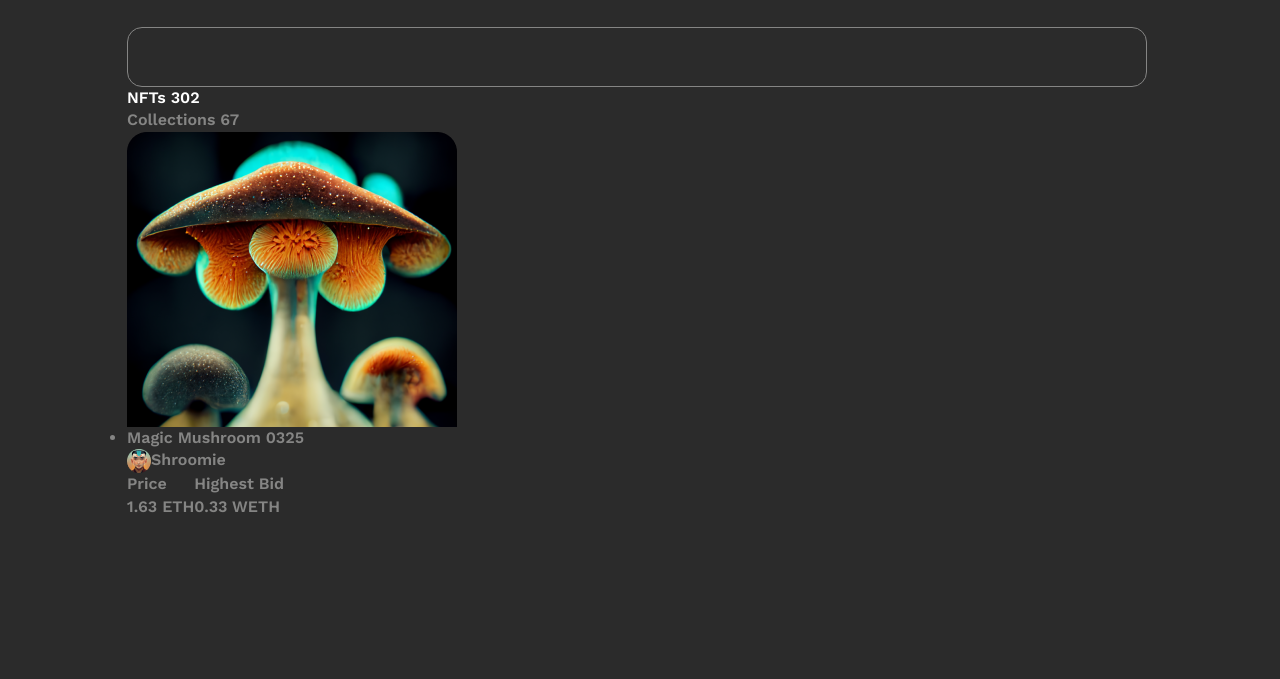
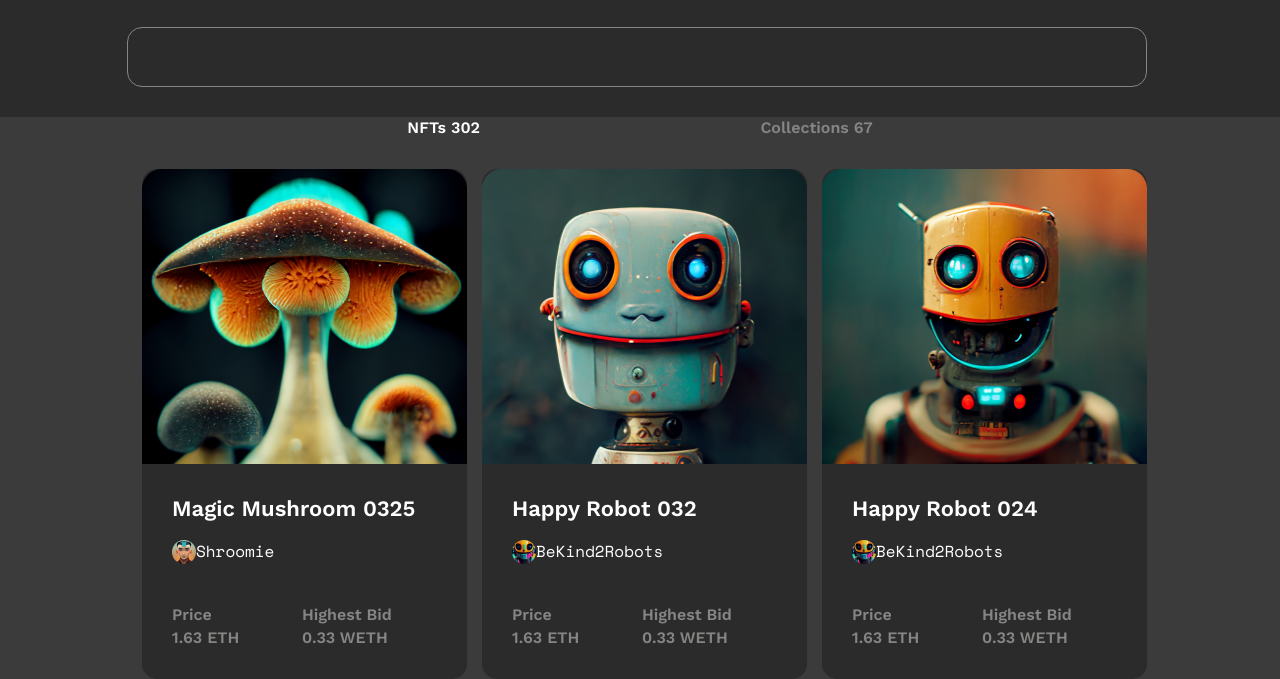
Before and after one commit to Shekhri/Team, a plain HTML site: page marketplace.html in a window 1280 px wide. Shown: the part 185-864 px from the top of the page. Before the commit the page ends 825 px from the top, so only its background shows below. Drawn offline with nearby package versions, Linux system fonts and the light colour scheme.

Commit message:
second code

```diff
--- a/css/marketplace.css
+++ b/css/marketplace.css
@@ -5,7 +5,7 @@
     padding: 20px 20px;
     color: #858584;
     font-size: 16px;
-    font-family: Work+Sans;
+    font-family: Work Sans;
     font-weight: 400;
     line-height: 22.40px;
     word-wrap: break-word;
@@ -18,7 +18,7 @@
 }
 .nft__ul--li-img{
     width: 100%;
-    width: 330px;
+    width: 325px;
     height: 295px;
 }
 .nft__ul--li-image{
@@ -53,12 +53,83 @@ color: #858584;
  word-wrap: break-word;
  }
  .nft__ul--li{
-
-color: #858584;
+   width: 325px;
+ color: #858584;
  font-size: 16px;
  font-family: Work Sans;
  font-weight: 600;
  text-transform: capitalize;
  line-height: 22.40px;
- word-wrap: break-word
+ word-wrap: break-word;
+ height: auto 173px;
+ background-color: #2B2B2B;
+ border-radius: 15px;
+ margin-left: 15px;
+
  }
+ .nft__ul--li-p{
+
+ color: white;
+ font-size: 22px;
+ font-family: Work Sans;
+ font-weight: 600;
+ text-transform: capitalize;
+ line-height: 30.80px;
+ word-wrap: break-word;
+ }
+ .nft__ul--li-p-a{
+
+color: white;
+ font-size: 16px;
+ font-family: Space Mono;
+ font-weight: 400;
+ line-height: 22.40px;
+ word-wrap: break-word;
+ }
+ .right{
+
+    width: 130px;
+
+ }
+ .nft__bottom{
+    padding-top: 40px;
+    align-items: center;
+
+ }
+ .nft__ul{
+    list-style-type: none;
+    display: flex;
+    flex-wrap: wrap;
+
+ }
+ .all{
+    padding: 30px 30px;
+ }
+ .left{
+    width: 130px;
+    padding-left: 0px;
+
+ }
+ .nft-top{
+    margin-top: 15px;
+ }
+ .nft{
+
+    background-color: #3B3B3B;
+
+
+ }
+ .nft__section{
+    margin-top: 30px;
+ }
+ .nft-top-m{
+    display: flex;
+    justify-content: space-evenly;
+    margin-bottom: 30px;
+ }
+ .container{
+    max-width: 1046px;
+    width: 100%;
+    margin: 0 auto;
+    padding: 0 10px;
+}
--- a/marketplace.html
+++ b/marketplace.html
@@ -1,16 +1,24 @@
 <!DOCTYPE html>
 <html lang="en">
+
 <head>
     <meta charset="UTF-8">
     <meta name="viewport" content="width=device-width, initial-scale=1.0">
     <link rel="preconnect" href="https://fonts.googleapis.com">
     <link rel="preconnect" href="https://fonts.gstatic.com" crossorigin>
-<link href="https://fonts.googleapis.com/css2?family=Work+Sans:wght@100;200;300;400;500;600;700;800;900&display=swap" rel="stylesheet">
+    <link
+        href="https://fonts.googleapis.com/css2?family=Work+Sans:wght@100;200;300;400;500;600;700;800;900&display=swap"
+        rel="stylesheet">
     <link href='https://unpkg.com/boxicons@2.1.4/css/boxicons.min.css' rel='stylesheet'>
+    <link rel="preconnect" href="https://fonts.googleapis.com">
+    <link rel="preconnect" href="https://fonts.gstatic.com" crossorigin>
+    <link href="https://fonts.googleapis.com/css2?family=Space+Mono:ital,wght@0,400;0,700;1,400;1,700&display=swap"
+        rel="stylesheet">
     <link rel="stylesheet" href="./css/static.css">
     <link rel="stylesheet" href="./css/marketplace.css">
     <title>marketplace</title>
 </head>
+
 <body>
     <div class="container">
         <!-- header compomemt start -->
@@ -42,42 +50,113 @@
             <p class="hero__p">Browse through more than 50k NFTs on the NFT Marketplace.
             </p>
             <form>
-                  <input class="hero__input" type="text"  Search your favourite NFTs>
+                <input class="hero__input" type="text" Search your favourite NFTs>
             </form>
         </div>
+
+    </div>
     <div class="nft">
-            <p class="nft__p">NFTs  302</p>
+        <div class="container">
+            <div class="nft__section">
+                <div class="nft-top-m">
+                    <p class="nft__p">NFTs 302</p>
                     <p class="nft__p-active">Collections 67</p>
+                </div>
+
+                <ul class="nft__ul">
+
+                    <div class="nft">
+
+
                         <ul class="nft__ul">
                             <li class="nft__ul--li">
-                    <img class="nft__ul--li-img" src="./assets/images/nft/beatiful mushroom.png"
-                    width="330px" height="295px"
+                                <img class="nft__ul--li-img" src="./assets/images/nft/beatifulmushroom.png"
                                      alt="beatiful mushroom">
+                                <div class="all">
                                     <p class="nft__ul--li-p">Magic Mushroom 0325</p>
                                     <div class="nft-top">
-                        <img class="nft__ul--li-image" src="./assets/images/nft/avatar.png" alt="image of avatar">
-                        <p class="nft__ul--li-p">
-                        <p class="nft__ul--li-p">Shroomie
+                                        <img class="nft__ul--li-image" src="./assets/images/nft/avatar.png"
+                                            alt="image of avatar">
+
+                                        <p class="nft__ul--li-p-a">Shroomie
                                         </p>
                                     </div>
                                     <div class="nft__bottom">
-                        <div>
+                                        <div class="left">
                                             <p class="nft__top--p">Price</p>
                                             <p class="nft__top--p-n">1.63 ETH</p>
                                         </div>
-                       <div>
+                                        <div class="right">
                                             <p class="nft__top--p">Highest Bid</p>
                                             <p class="nft__top--p-n">0.33 wETH</p>
                                         </div>
 
                                     </div>
+                                </div>
+
+                            </li>
+                            <li class="nft__ul--li">
+                            <img class="nft__ul--li-img" src="./assets/images/nft/coolrobot 2.png"
+                                 alt="beatiful robot2">
+                            <div class="all">
+                                <p class="nft__ul--li-p">Happy Robot 032</p>
+                                <div class="nft-top">
+                                    <img class="nft__ul--li-image" src="./assets/images/nft/bumblebee 2.png"
+                                        alt="image of avatar">
+
+                                    <p class="nft__ul--li-p-a">BeKind2Robots
+                                    </p>
+                                </div>
+                                <div class="nft__bottom">
+                                    <div class="left">
+                                        <p class="nft__top--p">Price</p>
+                                        <p class="nft__top--p-n">1.63 ETH</p>
+                                    </div>
+                                    <div class="right">
+                                        <p class="nft__top--p">Highest Bid</p>
+                                        <p class="nft__top--p-n">0.33 wETH</p>
+                                    </div>
+
+                                </div>
+                            </div>
+                            </li>
+                        </li>
+                        <li class="nft__ul--li">
+                        <img class="nft__ul--li-img" src="./assets/images/nft/coolrobot 3.png"
+                             alt="beatiful robot3">
+                        <div class="all">
+                            <p class="nft__ul--li-p">Happy Robot 024</p>
+                            <div class="nft-top">
+                                <img class="nft__ul--li-image" src="./assets/images/nft/bumblebee 2.png"
+                                    alt="image of avatar">
+
+                                <p class="nft__ul--li-p-a">BeKind2Robots
+                                </p>
+                            </div>
+                            <div class="nft__bottom">
+                                <div class="left">
+                                    <p class="nft__top--p">Price</p>
+                                    <p class="nft__top--p-n">1.63 ETH</p>
+                                </div>
+                                <div class="right">
+                                    <p class="nft__top--p">Highest Bid</p>
+                                    <p class="nft__top--p-n">0.33 wETH</p>
+                                </div>
+
+                            </div>
+                        </div>
+
 
 
 
                         </li>
                         </ul>
                     </div>
+                </ul>
+            </div>
+        </div>
     </div>
 </body>
 <script src="https://unpkg.com/boxicons@2.1.4/dist/boxicons.js"></script>
+
 </html>
```
Also changed, not shown: assets/images/nft/beatifulmushroom.png (renamed from assets/images/nft/beatiful mushroom.png), assets/images/nft/bumblebee 2.png (added), assets/images/nft/coolrobot 2.png (added), assets/images/nft/coolrobot 3.png (added). Lines whose indentation alone changed are shown as unchanged.
